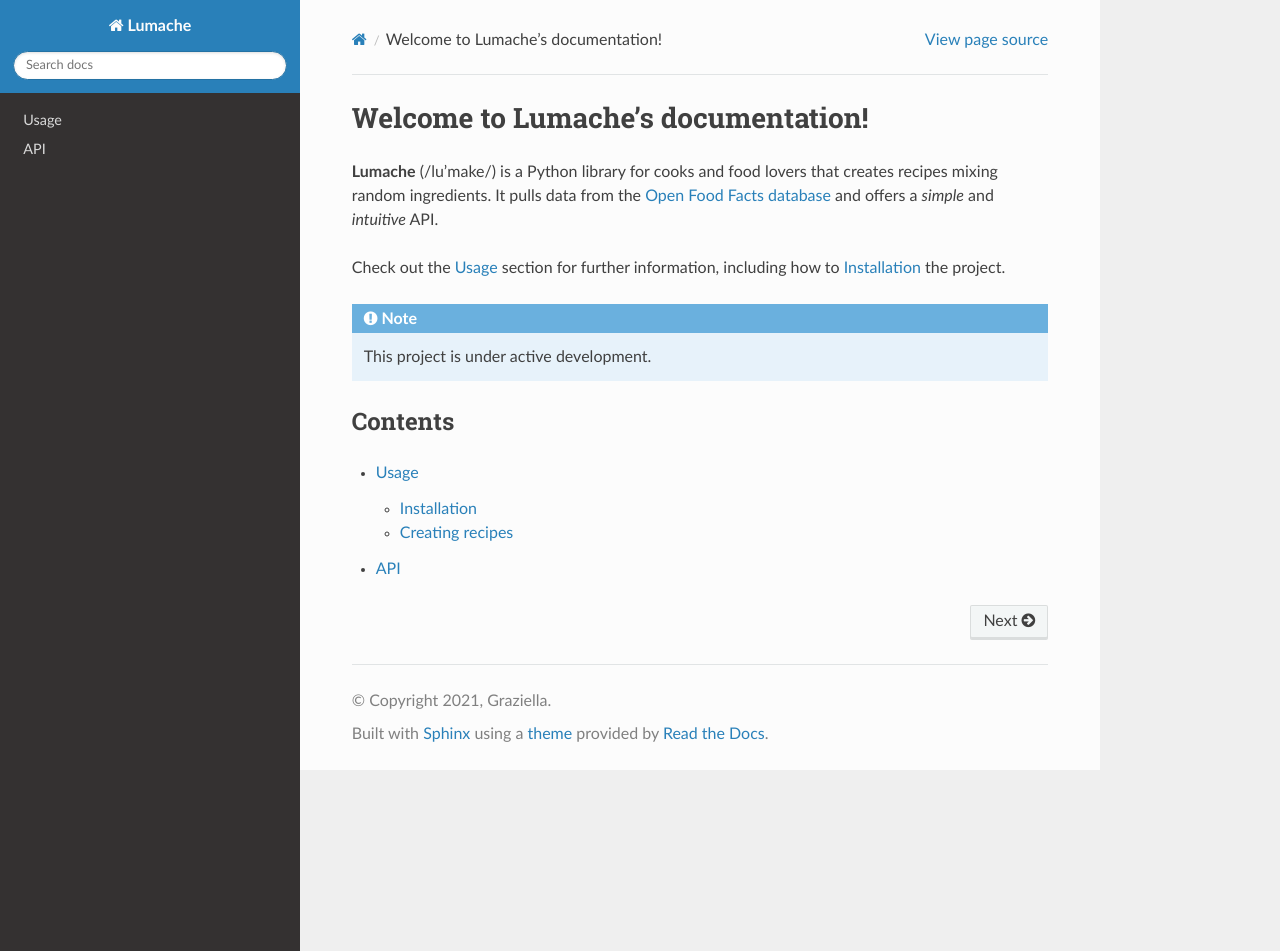
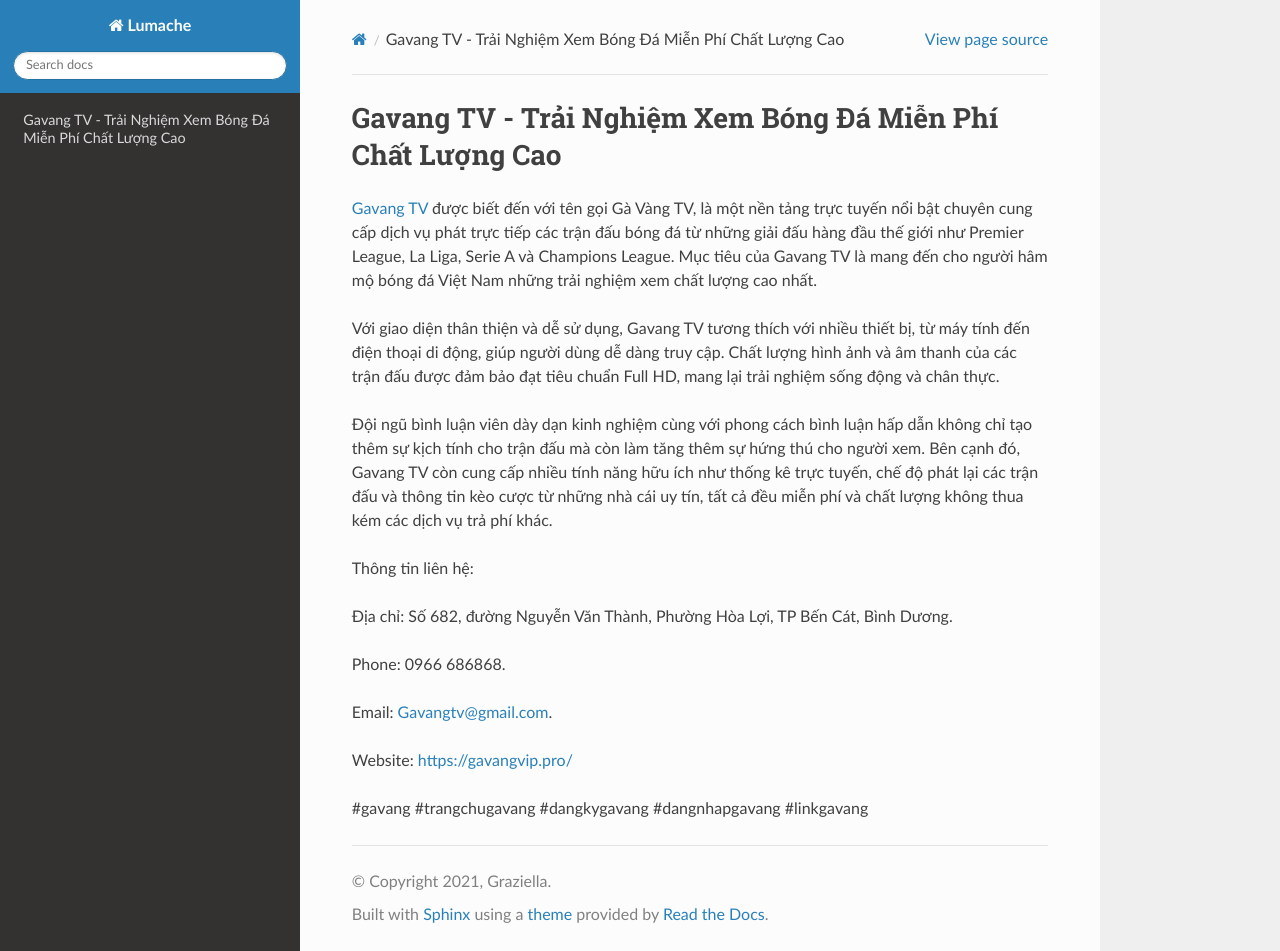
Before and after one commit to JonsCalicut123/gavangvippro, a Sphinx documentation site: the page built from docs/source/index.rst, in a window 1280 px wide and 951 px high. Built offline with Sphinx 7.4.7 and the Read the Docs theme 3.1.0, drawn with Linux system fonts in a browser that asks for light colours.

Commit message:
Update index.rst

```diff
--- a/docs/source/index.rst
+++ b/docs/source/index.rst
@@ -1,22 +1,20 @@
-Welcome to Lumache's documentation!
+Gavang TV - Trải Nghiệm Xem Bóng Đá Miễn Phí Chất Lượng Cao
 ===================================
 
-**Lumache** (/lu'make/) is a Python library for cooks and food lovers
-that creates recipes mixing random ingredients.
-It pulls data from the `Open Food Facts database <https://world.openfoodfacts.org/>`_
-and offers a *simple* and *intuitive* API.
+`Gavang TV <https://gavangvip.pro/>`_ được biết đến với tên gọi Gà Vàng TV, là một nền tảng trực tuyến nổi bật chuyên cung cấp dịch vụ phát trực tiếp các trận đấu bóng đá từ những giải đấu hàng đầu thế giới như Premier League, La Liga, Serie A và Champions League. Mục tiêu của Gavang TV là mang đến cho người hâm mộ bóng đá Việt Nam những trải nghiệm xem chất lượng cao nhất.
 
-Check out the :doc:`usage` section for further information, including
-how to :ref:`installation` the project.
+Với giao diện thân thiện và dễ sử dụng, Gavang TV tương thích với nhiều thiết bị, từ máy tính đến điện thoại di động, giúp người dùng dễ dàng truy cập. Chất lượng hình ảnh và âm thanh của các trận đấu được đảm bảo đạt tiêu chuẩn Full HD, mang lại trải nghiệm sống động và chân thực.
 
-.. note::
+Đội ngũ bình luận viên dày dạn kinh nghiệm cùng với phong cách bình luận hấp dẫn không chỉ tạo thêm sự kịch tính cho trận đấu mà còn làm tăng thêm sự hứng thú cho người xem. Bên cạnh đó, Gavang TV còn cung cấp nhiều tính năng hữu ích như thống kê trực tuyến, chế độ phát lại các trận đấu và thông tin kèo cược từ những nhà cái uy tín, tất cả đều miễn phí và chất lượng không thua kém các dịch vụ trả phí khác.
 
-   This project is under active development.
+Thông tin liên hệ:
 
-Contents
---------
+Địa chỉ: Số 682, đường Nguyễn Văn Thành, Phường Hòa Lợi, TP Bến Cát, Bình Dương.
 
-.. toctree::
+Phone: 0966 686868.
 
-   usage
-   api
+Email: Gavangtv@gmail.com.
+
+Website: https://gavangvip.pro/
+
+#gavang #trangchugavang #dangkygavang #dangnhapgavang #linkgavang
```
